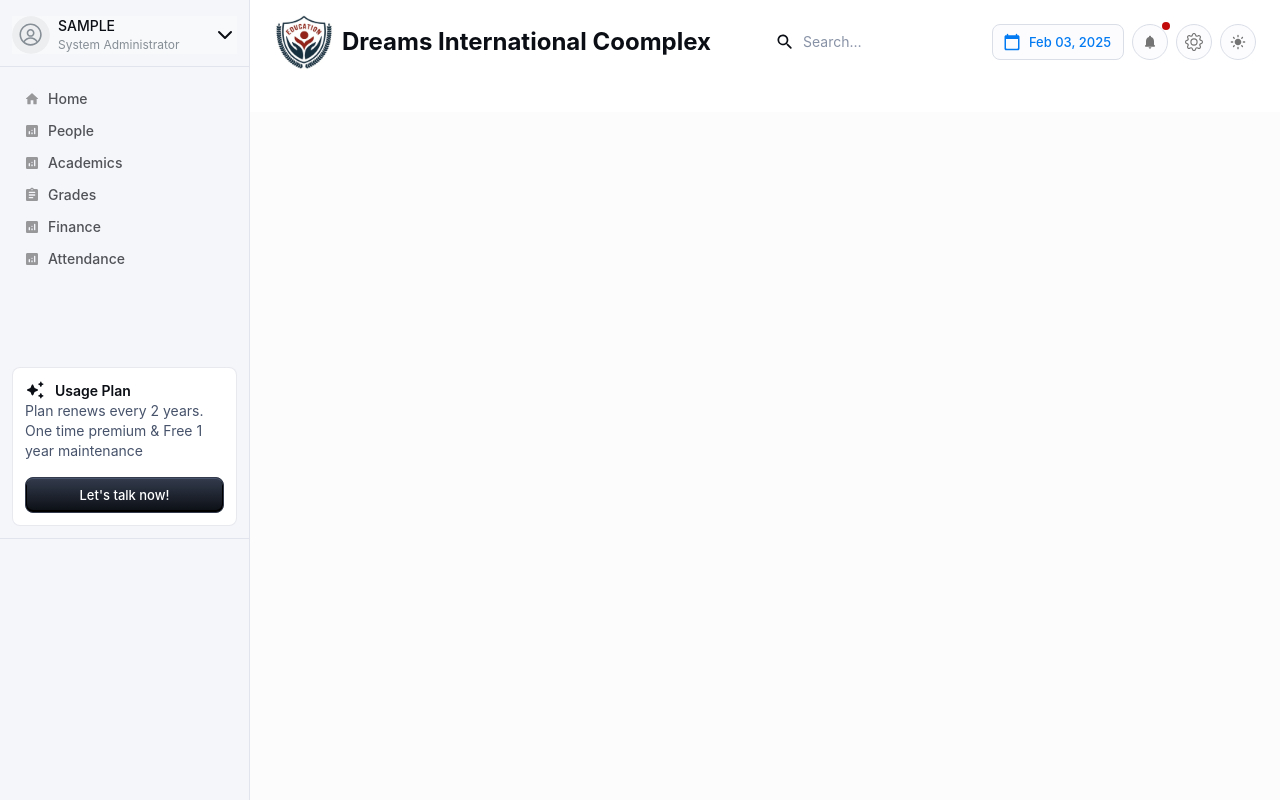
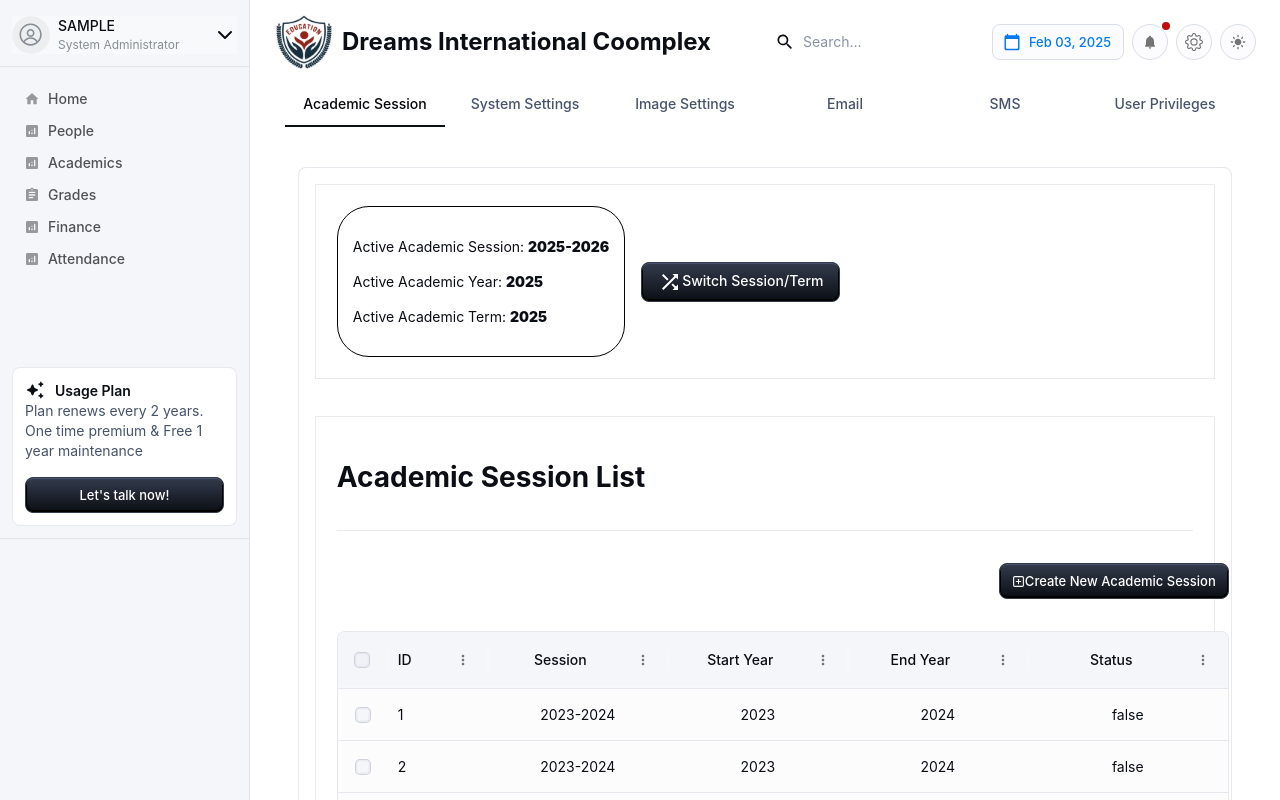
Before and after one commit to Williamdreams89/schoolfocus, a React (Create React App) app in the folder frontend/: page /system-settings in a window 1280 px wide. Shown: the top 800 px of the page. Built offline with nearby package versions, Linux system fonts and the light colour scheme; sample sign-in values are in the browser's storage.

Commit message:
ui done 2/3

```diff
--- a/frontend/src/App.tsx
+++ b/frontend/src/App.tsx
@@ -59,6 +59,7 @@ import StudentDetailPage from "./components/people/students/StudentDetailPage";
 import ReviewPublish from "./components/gradeBook/ReviewPublish";
 import Subjects from "./components/academics/subjects/Subjects";
 import ReportCard from "./components/gradeBook/ReportCard";
+import SystemSettings from "./components/settings/SystemSettings";
 
 const xThemeComponents = {
   ...chartsCustomizations,
@@ -233,6 +234,7 @@ const App: React.FC = (props: { disableCustomTheme?: boolean }) => {
                       <Route path='/reportcard' element={<ReportCard />} />
                       <Route path='/scoreEntryOptions' element={<ScoreEntryMain />} />
                       <Route path='/studentScoreEntry' element={<ScoreEntryMain />} />
+                      <Route path='/system-settings' element={<SystemSettings />} />
                   </Route>
                 </Routes>
             </Stack>
--- a/frontend/src/components/Header.tsx
+++ b/frontend/src/components/Header.tsx
@@ -9,6 +9,7 @@ import {BsGear} from "react-icons/bs"
 
 import Search from './Search';
 import NavLogoDisplay from './NavLogoDisplay';
+import { NavLink } from 'react-router-dom';
 
 export default function Header() {
   return (
@@ -33,9 +34,11 @@ export default function Header() {
           <NotificationsRoundedIcon />
         </MenuButton>
 
+        <NavLink to="/system-settings">
         <MenuButton aria-label="Open System Settings">
           <BsGear />
         </MenuButton>
+        </NavLink>
         <ColorModeIconDropdown />
       </Stack>
     </Stack>
--- a/frontend/src/components/people/students/StudentDetailPage.tsx
+++ b/frontend/src/components/people/students/StudentDetailPage.tsx
@@ -148,6 +148,13 @@ const StudentDetailPage = () => {
 
   // Function to determine the grade remark
 const getGradeRemark = (totalScore: number): string => {
+  if (totalScore >= 85) return "Excellent";
+  if (totalScore >= 75) return "Very Good";
+  if (totalScore >= 65) return "Good";
+  if (totalScore >= 50) return "Pass";
+  return "Fail";
+};
+const getOverallRemark = (totalScore: any): string => {
   if (totalScore >= 85) return "Excellent";
   if (totalScore >= 75) return "Very Good";
   if (totalScore >= 65) return "Good";
@@ -464,8 +471,8 @@ const getGradeRemark = (totalScore: number): string => {
                     <p>Reg No.: {studentResultDetailData?.index_number} </p>
                     <p>Gender: Male</p>
                     <p>Date Of Birth: {studentResultDetailData?.dob} </p>
-
-
+                    <p>Class Category: undefined</p>
+                    <p>Class:{studentDetailData?.student_class_name}</p>
                   </Box>
                   <Box sx={{display:'flex', justifyContent:'center', alignItems:'center', padding:'10px'}}>
                     <Image
@@ -475,9 +482,12 @@ const getGradeRemark = (totalScore: number): string => {
                     />
                   </Box>
                   <Box className="report-bio">
-                    <p>Class:{studentDetailData?.student_class_name}</p>
                     <p>Position: {studentResultDetailData?.rank_title}</p>
+                    <p>No. of Subjects: undefined</p>
+                    <p>Student's Total Score: undefined</p>
                     <p>Student's Average Score:{studentResultDetailData?.average_score}%</p>
+                    <p>Summary Remark: {getOverallRemark(studentResultDetailData?.average_score)}</p>
+                    <p>Date Printed: undefined</p>
                   </Box>
                 </Box>
                 {/* Subject Table */}
--- /dev/null
+++ b/frontend/src/components/settings/SystemSettings.tsx
@@ -0,0 +1,276 @@
+import TabContext from "@mui/lab/TabContext";
+import TabList from "@mui/lab/TabList";
+import TabPanel from "@mui/lab/TabPanel";
+import {
+  Box,
+  Button,
+  Card,
+  Divider,
+  Tab,
+  TableContainer,
+  Typography,
+} from "@mui/material";
+import { FiPlusSquare, FiSettings } from "react-icons/fi";
+import React from "react";
+import { Shuffle } from "@mui/icons-material";
+import { DataGrid, GridColDef } from "@mui/x-data-grid";
+import { NativeSelect, SimpleGrid, TextInput, Button as ManButton } from "@mantine/core";
+
+const SystemSettings = () => {
+  const [value, setValue] = React.useState("1");
+  const handleTabChange = (event: React.SyntheticEvent, newValue: string) => {
+    setValue(newValue);
+  };
+  const columns: GridColDef<(typeof rows)[number]>[] = [
+    { field: "id", headerName: "ID" },
+    {
+      field: "session",
+      headerName: "Session",
+      width: 180,
+      editable: true,
+      align: "center",
+      headerAlign: "center",
+    },
+    {
+      field: "start_year",
+      headerName: "Start Year",
+      width: 180,
+      editable: true,
+      align: "center",
+      headerAlign: "center",
+    },
+    {
+      field: "end_year",
+      headerName: "End Year",
+      type: "number",
+      width: 180,
+      editable: true,
+      align: "center",
+      headerAlign: "center",
+    },
+    {
+      field: "status",
+      headerName: "Status",
+      sortable: false,
+      width: 200,
+      align: "center",
+      headerAlign: "center",
+    },
+  ];
+
+  const rows = [
+    {
+      id: 1,
+      session: "2023-2024",
+      start_year: "2023",
+      end_year: "2024",
+      status: false,
+    },
+    {
+      id: 2,
+      session: "2023-2024",
+      start_year: "2023",
+      end_year: "2024",
+      status: false,
+    },
+    {
+      id: 3,
+      session: "2023-2024",
+      start_year: "2023",
+      end_year: "2024",
+      status: false,
+    },
+    {
+      id: 4,
+      session: "2023-2024",
+      start_year: "2023",
+      end_year: "2024",
+      status: false,
+    },
+    {
+      id: 5,
+      session: "2023-2024",
+      start_year: "2023",
+      end_year: "2024",
+      status: false,
+    },
+    {
+      id: 6,
+      session: "2023-2024",
+      start_year: "2023",
+      end_year: "2024",
+      status: false,
+    },
+  ];
+  return (
+    <React.Fragment>
+      <TabContext value={value}>
+        <TabList variant="fullWidth" onChange={handleTabChange}>
+          <Tab label="Academic Session" sx={{ width: "10rem" }} value={"1"} />
+          <Tab label="System Settings" sx={{ width: "10rem" }} value={"2"} />
+          <Tab label="Image Settings" sx={{ width: "10rem" }} value={"3"} />
+          <Tab label="Email" sx={{ width: "10rem" }} value={"4"} />
+          <Tab label="SMS" sx={{ width: "10rem" }} value={"5"} />
+          <Tab label="User Privileges" sx={{ width: "10rem" }} value={"6"} />
+        </TabList>
+        <TabPanel sx={{ width: "100%" }} value={"1"}>
+          <Card sx={{ backgroundColor: "white" }}>
+            <Box
+              sx={{
+                display: "flex",
+                gap: "1rem",
+                alignItems: "center",
+                justifyContent: "left",
+                border: "1px solid #eaeaea",
+                padding: "1.3rem",
+              }}
+            >
+              <Box
+                sx={{
+                  border: "1px solid black",
+                  borderRadius: "2rem",
+                  padding: "15px",
+                  width: "fit-content",
+                }}
+              >
+                <p>
+                  Active Academic Session:{" "}
+                  <span style={{ fontWeight: 900 }}>2025-2026</span>
+                </p>
+                <p>
+                  Active Academic Year:{" "}
+                  <span style={{ fontWeight: 900 }}>2025</span>
+                </p>
+                <p>
+                  Active Academic Term:{" "}
+                  <span style={{ fontWeight: 900 }}>2025</span>
+                </p>
+              </Box>
+              <Button variant="contained">
+                <Shuffle />
+                <span>Switch Session/Term</span>
+              </Button>
+            </Box>
+            <Box
+              sx={{
+                mt: "2.3rem",
+                mb: "2.3rem",
+                padding: "1.3rem",
+                border: "1px solid #eaeaea",
+              }}
+            >
+              <h1>Academic Session List</h1>
+              <Divider sx={{ mt: "2rem", mb: "2rem" }} />
+              <Box sx={{ width: "fit-content" }}>
+                <Box
+                  sx={{
+                    width: "100%",
+                    display: "flex",
+                    justifyContent: "end",
+                    mb: "2rem",
+                  }}
+                >
+                  <Button variant="contained" size="small">
+                    <FiPlusSquare />
+                    Create New Academic Session
+                  </Button>
+                </Box>
+                <DataGrid
+                  rows={rows}
+                  columns={columns}
+                  initialState={{
+                    pagination: {
+                      paginationModel: {
+                        pageSize: 5,
+                      },
+                    },
+                  }}
+                  pageSizeOptions={[5]}
+                  checkboxSelection
+                  disableRowSelectionOnClick
+                />
+              </Box>
+            </Box>
+            <Box
+              sx={{
+                mt: "2.3rem",
+                border: "1px solid #eaeaea",
+                padding: "1.3rem",
+              }}
+            >
+              <h1>Academic Terms List</h1>
+              <Divider sx={{ mt: "2rem", mb: "2rem" }} />
+              <Box sx={{ width: "fit-content" }}>
+                <Box
+                  sx={{
+                    width: "100%",
+                    display: "flex",
+                    justifyContent: "end",
+                    mb: "2rem",
+                  }}
+                >
+                  <Button variant="contained" size="small">
+                    <FiPlusSquare />
+                    Create New Academic Term
+                  </Button>
+                </Box>
+                <DataGrid
+                  rows={rows}
+                  columns={columns}
+                  initialState={{
+                    pagination: {
+                      paginationModel: {
+                        pageSize: 5,
+                      },
+                    },
+                  }}
+                  pageSizeOptions={[5]}
+                  checkboxSelection
+                  disableRowSelectionOnClick
+                />
+              </Box>
+            </Box>
+          </Card>
+        </TabPanel>
+        <TabPanel sx={{width:'100%'}} value={"2"}>
+           <Box sx={{padding:'2rem', border:'1px solid #eaeaea'}}>
+                  <Typography variant="h3" sx={{mb:'1rem'}}> <FiSettings /> System Settings</Typography>
+                  <Divider sx={{mb:'2rem'}} />
+                <SimpleGrid
+                    cols={{ base: 1, sm: 1, lg: 2 }}
+                    spacing={{ base: 10, sm: "xl" }}
+                    verticalSpacing={{ base: "md", sm: "xl" }}
+                    style={{border:"1px solid #eaeaea", padding:'2rem'}}
+                    component={"form"}
+                >
+                    <NativeSelect
+                    label="Active Services"
+                    data={["", "School Portal and Website", "School Portal Only"]}
+                    required
+                    />
+                    <TextInput label="School Name" />
+                    <TextInput label="School Motto / Slogan / Tagline" />
+                    <TextInput label="Our Mission" />
+                    <TextInput label="Our Vision" />
+                    <TextInput label="Our Core Values" />
+                    <TextInput label="School Email" />
+                    <TextInput label="School Phone" />
+                    <TextInput label="Fees Payment Support Contact Desk" />
+                    <TextInput label="School Address" />
+                    <TextInput label="Country" />
+                    <TextInput label="City/State" />
+                    <TextInput label="Currency Symbol" />
+                    <NativeSelect data={["", "Enable", "Disable"]} label="Absence on Attendance SMS to Parent" />
+                    <TextInput label="School Head staff title" />
+                </SimpleGrid>
+                <Box sx={{display:'flex', justifyContent:'center', width:'100%', mt:'2rem'}}>
+                    <ManButton>Save</ManButton>
+                </Box>
+            </Box>
+        </TabPanel>
+      </TabContext>
+    </React.Fragment>
+  );
+};
+
+export default SystemSettings;
```
